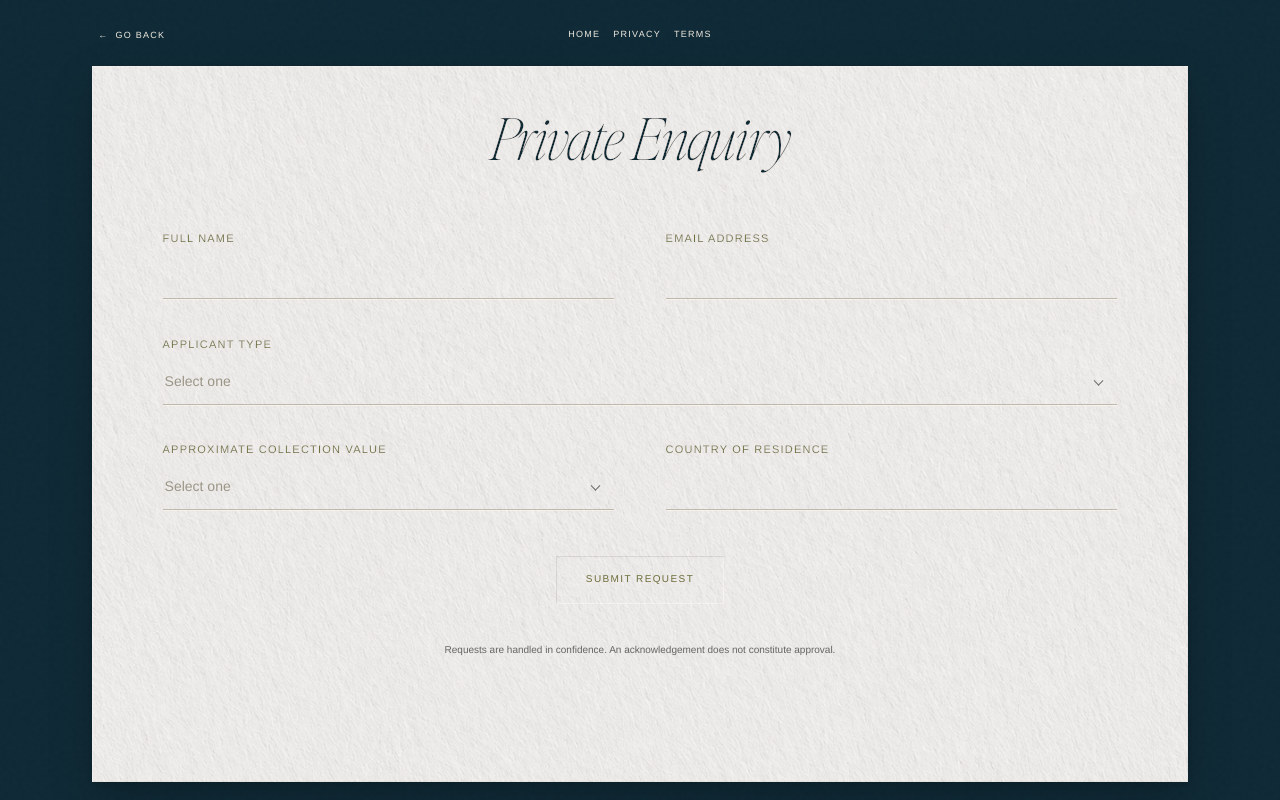
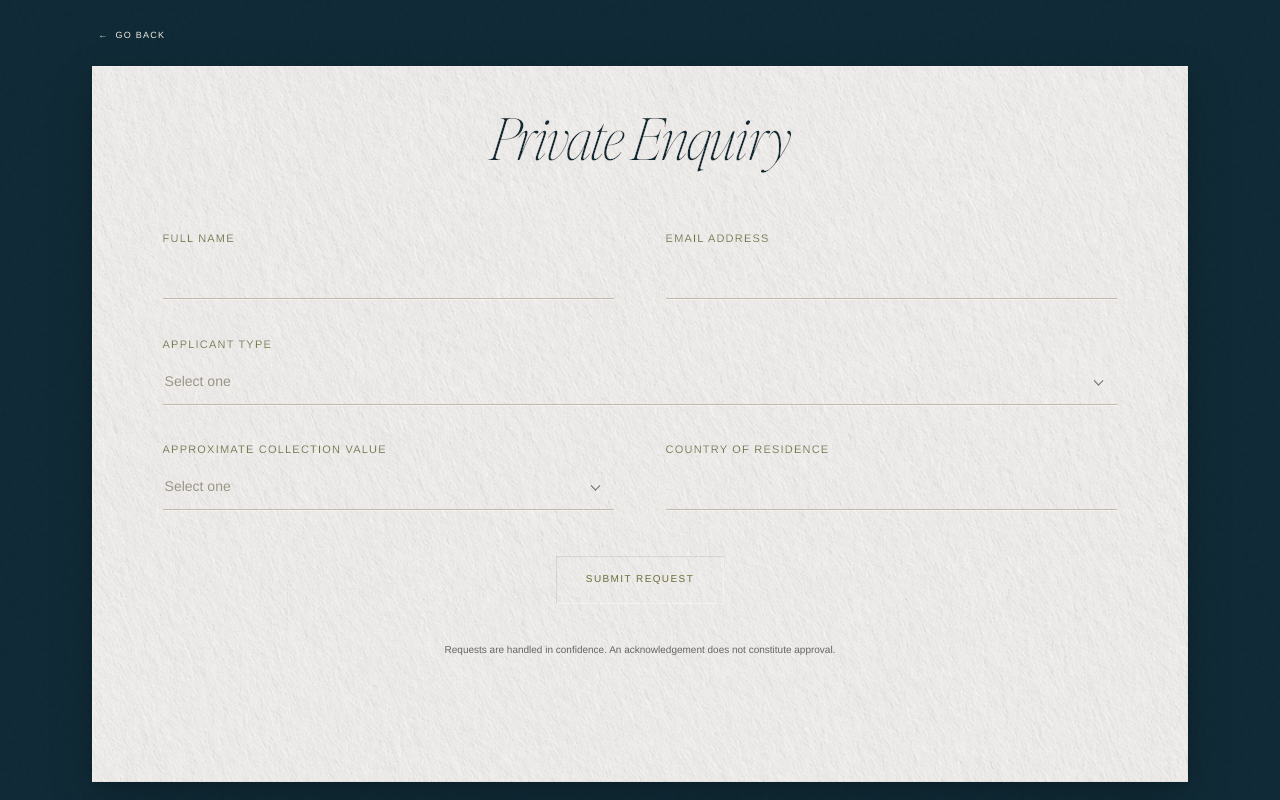
Before and after one commit to lali-vaultier/vaultier-website, a Next.js app: page /private-enquiry in a window 1280 px wide. Built offline with nearby package versions, Linux system fonts and the light colour scheme.

Commit message:
Remove private enquiry route links

```diff
--- a/app/private-enquiry/page.tsx
+++ b/app/private-enquiry/page.tsx
@@ -15,11 +15,6 @@ export default function PrivateEnquiryPage() {
           <span aria-hidden="true">←</span>
           Go back
         </Link>
-        <nav className="form-route-nav" aria-label="Website navigation">
-          <Link href="/">Home</Link>
-          <Link href="/privacy">Privacy</Link>
-          <Link href="/terms">Terms</Link>
-        </nav>
       </header>
       <section className="form-frame" aria-label="Private enquiry letter">
         <FormLetterpressDefinitions />
```
